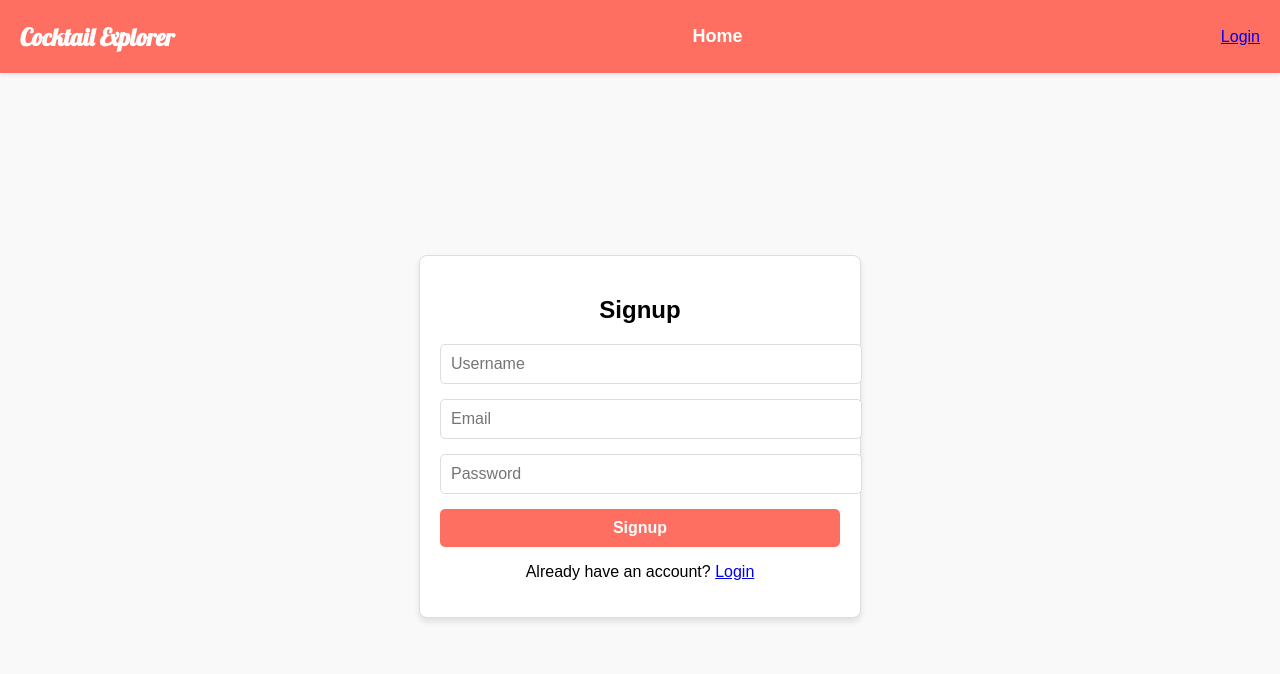
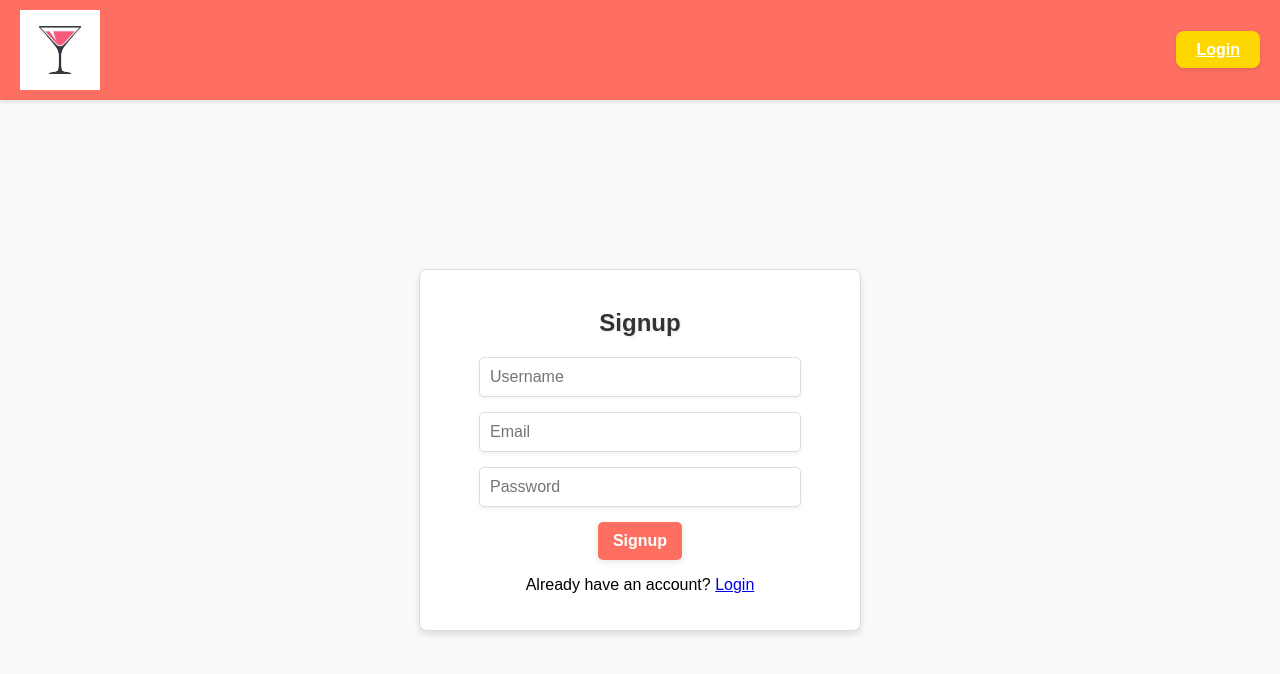
Before and after one commit to henni-yousra/CocktailWeb, a React (Vite) app in the folder frontend/: page /register in a window 1280 px wide. Shown: the top 674 px of the page. Built offline with nearby package versions, Linux system fonts and the light colour scheme.

Commit message:
css du futur

```diff
--- a/frontend/src/components/Navbar.jsx
+++ b/frontend/src/components/Navbar.jsx
@@ -8,11 +8,12 @@ const Navbar = () => {
 
   return (
     <nav className="navbar">
-      <h1>Cocktail Explorer</h1>
+      <h1>
+        <a href="/" class="logo-link">
+          <img src="../../public/cocktail-default.png" alt="Cocktail Explorer Logo" class="logo-image" />
+        </a>
+      </h1>
       <ul className="navbar-links">
-        <li>
-          <Link to="/">Home</Link>
-        </li>
         {user && (
           <>
             <li>
--- a/frontend/src/styles/components/CocktailCard.css
+++ b/frontend/src/styles/components/CocktailCard.css
@@ -1,50 +1,61 @@
+/* Carte de cocktail */
 .cocktail-card {
   background-color: white;
-  border-radius: 8px;
-  box-shadow: 0 4px 6px rgba(0, 0, 0, 0.1);
+  border-radius: 12px; /* Coins plus arrondis pour un look moderne */
+  box-shadow: 0 4px 8px rgba(0, 0, 0, 0.1);
   overflow: hidden;
   cursor: pointer;
   transition: transform 0.3s ease, box-shadow 0.3s ease;
+  font-family: 'Lobster', cursive; /* Police décorative */
 }
 
+/* Animation au survol */
 .cocktail-card:hover {
-  transform: translateY(-5px);
-  box-shadow: 0 8px 12px rgba(0, 0, 0, 0.2);
+  transform: translateY(-8px); /* Déplacement légèrement accentué */
+  box-shadow: 0 8px 16px rgba(0, 0, 0, 0.2);
 }
 
+/* Image de la carte */
 .cocktail-card img {
   width: 100%;
-  height: 150px;
+  height: 180px; /* Hauteur légèrement augmentée pour plus de visibilité */
   object-fit: cover;
+  border-bottom: 2px solid #f0f0f0; /* Ligne de séparation subtile */
 }
 
+/* Titre du cocktail */
 .cocktail-card h3 {
-  font-size: 18px;
-  margin: 10px;
+  font-size: 20px; /* Taille augmentée pour mieux mettre en valeur le titre */
+  margin: 12px;
   text-align: center;
+  color: #333; /* Couleur plus sombre pour le contraste */
+  text-shadow: 1px 1px 4px rgba(0, 0, 0, 0.1); /* Ombre subtile pour lisibilité */
 }
 
-/* Favorite button */
+/* Bouton Favoris */
 .favorite-button {
   display: flex;
   align-items: center;
   justify-content: center;
   gap: 8px;
-  margin: 10px auto;
-  padding: 8px 15px;
-  font-size: 14px;
+  margin: 15px auto;
+  padding: 10px 20px; /* Plus d’espace pour un bouton plus premium */
+  font-size: 16px; /* Taille légèrement augmentée */
   font-weight: bold;
   color: #555;
-  background-color: #f0f0f0;
+  background-color: #f9f9f9; /* Couleur plus claire pour le contraste */
   border: none;
-  border-radius: 20px;
+  border-radius: 24px; /* Forme plus arrondie */
   cursor: pointer;
-  transition: all 0.3s ease;
+  transition: background-color 0.3s ease, transform 0.3s ease;
+  font-family: 'Lobster', cursive; /* Police appliquée au bouton */
 }
 
+/* Hover et état favorisé */
 .favorite-button:hover {
   background-color: #ff6f61;
   color: white;
+  transform: scale(1.05); /* Légère mise en valeur */
 }
 
 .favorite-button.favorited {
@@ -56,12 +67,28 @@
   background-color: #e55d52;
 }
 
-/* Icon styling */
+/* Icône dans le bouton */
 .favorite-button .icon {
   font-size: 18px;
-  transition: transform 0.3s ease;
+  transition: transform 0.3s ease, color 0.3s ease;
 }
 
 .favorite-button:hover .icon {
-  transform: scale(1.2);
+  transform: scale(1.3); /* Animation plus visible sur l’icône */
 }
+
+/* Petite optimisation pour les écrans mobiles */
+@media (max-width: 768px) {
+  .cocktail-card {
+    box-shadow: 0 2px 6px rgba(0, 0, 0, 0.1); /* Ombres réduites */
+  }
+
+  .cocktail-card img {
+    height: 150px; /* Ajustement de la hauteur de l’image */
+  }
+
+  .favorite-button {
+    padding: 8px 16px; /* Taille réduite pour les petits écrans */
+    font-size: 14px;
+  }
+}
--- a/frontend/src/styles/components/Navbar.css
+++ b/frontend/src/styles/components/Navbar.css
@@ -21,11 +21,39 @@ body {
   box-shadow: 0 2px 4px rgba(0, 0, 0, 0.1);
 }
 
+/* Style pour le conteneur du lien */
+.logo-link {
+  display: inline-block;
+  text-decoration: none; /* Supprime le soulignement */
+}
+
+/* Image du logo */
+.logo-image {
+  width: 80px; /* Taille ajustée pour ne pas élargir la navbar */
+  height: auto; /* Maintient le ratio d'aspect */
+  transition: transform 0.3s ease; /* Ajoute une transition pour les interactions */
+  vertical-align: middle; /* Aligne l'image au centre verticalement */
+}
+
+/* Effet au survol */
+.logo-link:hover .logo-image {
+  transform: scale(1.1); /* Zoom léger au survol */
+}
+
+/* Focus pour accessibilité */
+.logo-link:focus {
+  outline: 2px solid #ff6f61; /* Indique visuellement le focus pour les utilisateurs au clavier */
+  border-radius: 5px; /* Coins arrondis pour un meilleur rendu */
+}
+
+/* Optionnel : Ajustement pour la navbar */
 .navbar h1 {
   margin: 0;
-  font-size: 24px;
-  font-family: Lobster, cursive;
+  padding: 0;
+  display: flex;
+  align-items: center; /* Centre l'image dans la navbar */
 }
+
 
 .navbar-links {
   list-style: none;
@@ -70,3 +98,40 @@ button {
 button:hover {
   background-color: #e6c200;
 }
+
+.auth-button {
+  padding: 10px 20px; /* Taille confortable pour cliquer */
+  font-size: 16px; /* Taille de texte bien lisible */
+  font-weight: bold; /* Texte en gras pour le mettre en évidence */
+  background-color: #ffd700; /* Couleur vive pour attirer l’attention */
+  color: white; /* Texte en contraste */
+  border: none; /* Suppression des bordures par défaut */
+  border-radius: 8px; /* Coins arrondis pour un look moderne */
+  cursor: pointer; /* Indicateur interactif pour l'utilisateur */
+  transition: background-color 0.3s ease, transform 0.2s ease, box-shadow 0.3s ease;
+  box-shadow: 0 2px 5px rgba(0, 0, 0, 0.1); /* Ombre subtile */
+  font-family: 'Poppins', sans-serif; /* Police moderne pour cohérence */
+}
+
+/* Effet au survol */
+.auth-button:hover {
+  background-color: #e6c200; /* Couleur légèrement plus foncée */
+  transform: translateY(-3px); /* Légère animation vers le haut */
+  box-shadow: 0 4px 8px rgba(0, 0, 0, 0.15); /* Ombre plus accentuée */
+}
+
+/* Effet actif */
+.auth-button:active {
+  transform: translateY(1px); /* Réduction subtile pour indiquer un clic */
+  box-shadow: 0 2px 4px rgba(0, 0, 0, 0.1); /* Réduction de l'ombre au clic */
+}
+
+/* Variante pour état "connecté" */
+.auth-button.logged-in {
+  background-color: #ff6f61; /* Couleur rouge pour différencier les états */
+  color: white; /* Conserver le contraste */
+}
+
+.auth-button.logged-in:hover {
+  background-color: #e55d52; /* Variante plus foncée au survol */
+}
--- a/frontend/src/styles/pages/Login.css
+++ b/frontend/src/styles/pages/Login.css
@@ -1,55 +1,90 @@
 .auth-container {
   width: 100%;
   max-width: 400px;
-  margin: auto;
-  padding: 20px;
+  margin: 40px auto;
+  padding: 25px;
   border: 1px solid #ddd;
-  border-radius: 8px;
-  background: white;
-  box-shadow: 0 4px 6px rgba(0, 0, 0, 0.1);
+  border-radius: 10px; /* Coins légèrement arrondis */
+  background: #ffffff;
+  box-shadow: 0 4px 12px rgba(0, 0, 0, 0.1); /* Ombre plus douce et profonde */
   text-align: center;
+  font-family: 'Poppins', sans-serif; /* Police moderne */
 }
 
+/* Titre principal */
 .auth-container h2 {
   margin-bottom: 20px;
-  font-size: 24px;
+  font-size: 26px; /* Taille légèrement augmentée */
+  color: #333; /* Couleur plus foncée pour le contraste */
+  text-shadow: 1px 1px 3px rgba(0, 0, 0, 0.1); /* Ombre subtile pour le titre */
 }
 
+/* Formulaire */
 .auth-container form {
   display: flex;
   flex-direction: column;
-  gap: 15px;
+  gap: 15px; /* Espacement plus compact entre les champs */
 }
 
+/* Champs de saisie */
 .auth-container input {
-  padding: 10px;
-  font-size: 16px;
+  padding: 10px; /* Taille ajustée pour un look équilibré */
+  font-size: 14px; /* Texte légèrement réduit */
   border: 1px solid #ddd;
-  border-radius: 5px;
-  width: 100%;
+  border-radius: 8px; /* Coins plus arrondis */
+  width: 100%; /* Occupe tout l'espace disponible du conteneur */
+  max-width: 300px; /* Limite la largeur maximale */
+  margin: 0 auto; /* Centrer les champs */
+  box-shadow: 0 2px 4px rgba(0, 0, 0, 0.05); /* Ajout d'une ombre subtile */
+  transition: border-color 0.3s ease, box-shadow 0.3s ease;
 }
 
+/* Focus sur les champs */
+.auth-container input:focus {
+  border-color: #ff6f61; /* Couleur vive pour indiquer le focus */
+  box-shadow: 0 0 8px rgba(255, 111, 97, 0.5);
+  outline: none; /* Supprime le contour par défaut */
+}
+
+/* Bouton d'action */
 .auth-container button {
-  padding: 10px 15px;
-  font-size: 16px;
+  padding: 12px 20px; /* Taille plus généreuse */
+  font-size: 14px; /* Taille cohérente avec les champs */
+  font-weight: bold;
   background-color: #ff6f61;
   color: white;
   border: none;
-  border-radius: 5px;
+  border-radius: 8px; /* Coins plus arrondis */
   cursor: pointer;
-  transition: background-color 0.3s ease;
+  transition: background-color 0.3s ease, transform 0.2s ease;
+  box-shadow: 0 2px 6px rgba(0, 0, 0, 0.1); /* Ombre subtile */
+  max-width: 300px; /* Bouton centré et aligné avec les champs */
+  margin: 0 auto;
 }
 
+/* Hover sur le bouton */
 .auth-container button:hover {
-  background-color: #e55d52;
+  background-color: #e55d52; /* Couleur légèrement plus foncée */
+  transform: translateY(-2px); /* Légère animation vers le haut */
 }
 
-.auth-container .error {
-  color: red;
-  font-size: 14px;
+/* Bouton actif */
+.auth-container button:active {
+  transform: translateY(1px); /* Indique un clic */
 }
 
+/* Message d'erreur */
+.auth-container .error {
+  color: #ff4d4f; /* Couleur rouge vif pour l'erreur */
+  font-size: 14px;
+  font-weight: 500;
+  margin-top: -10px; /* Espacement réduit */
+}
+
+/* Message d'information */
 .auth-container .info {
-  color: green;
+  color: #4caf50; /* Couleur verte pour les informations */
   font-size: 14px;
+  font-weight: 500;
+  margin-top: -10px;
 }
```
Also changed, not shown: frontend/src/styles/components/SearchBar.css (+42 -15 lines), frontend/src/styles/pages/CreateRecipe.css (+50 -15 lines), 1 other file (tests, documents, lock files or other folders).
